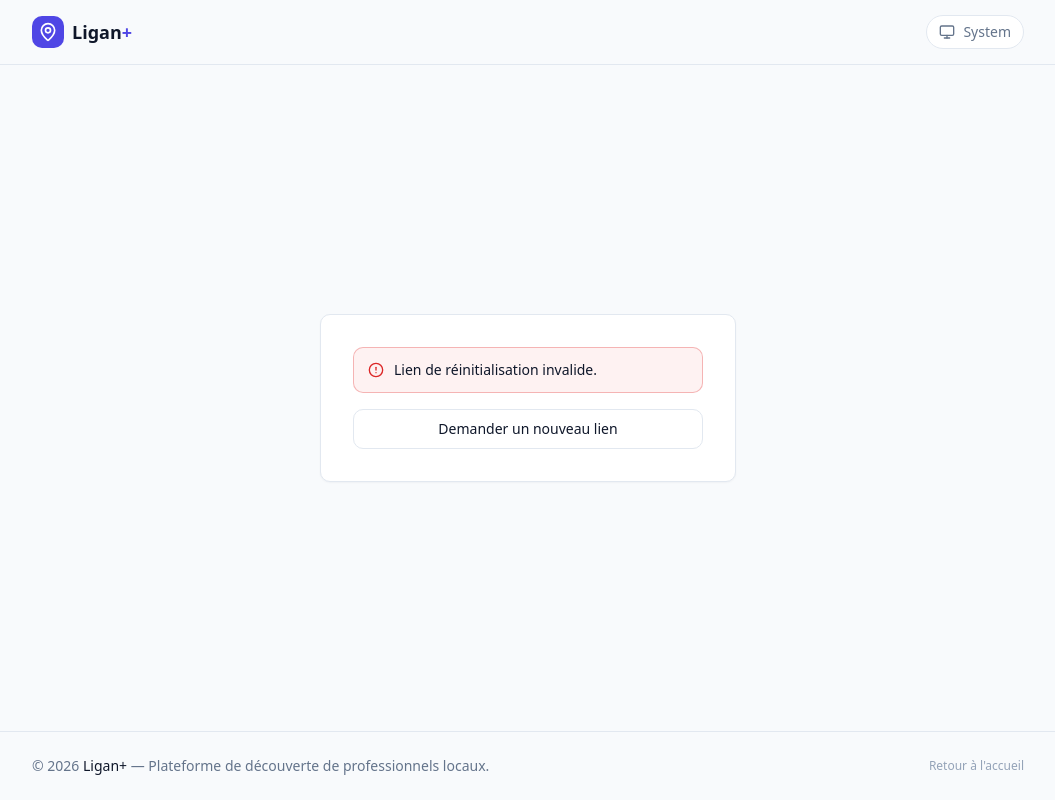
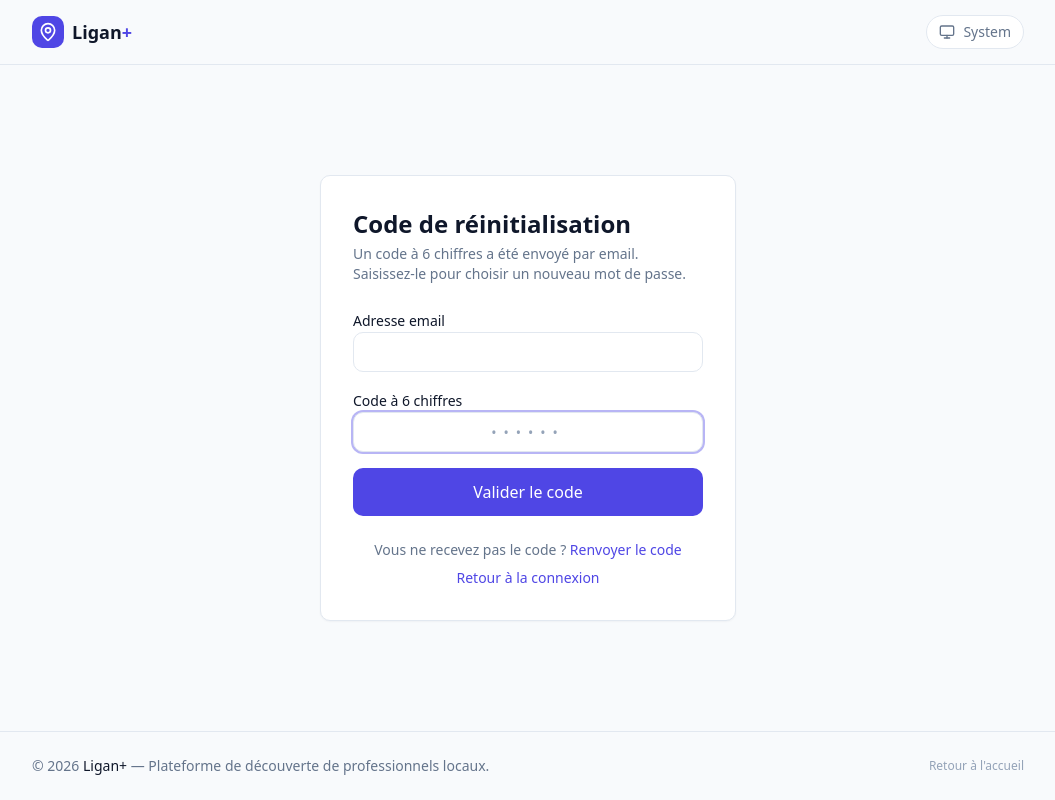
Before and after one commit to Dupont-fr/ligan-frontend, a React (Vite) app: page /reset-password in a window 1280 px wide. Shown: the whole page, without its empty margins (112-1167 px from the left). Built offline with nearby package versions, Linux system fonts and the light colour scheme; no server answers.

Commit message:
feat(auth): pages login/register (PasswordInput oeil), verification email par code 6 chiffres, forgot/reset par code, AutoLogin apres verification, Dashboard + routeur protege (Sprint 1)

```diff
--- /dev/null
+++ b/src/components/ui/PasswordInput.tsx
@@ -0,0 +1,32 @@
+import { Eye, EyeOff } from 'lucide-react'
+import { useState, type InputHTMLAttributes, type Ref } from 'react'
+import { Input } from './Input'
+
+interface PasswordInputProps extends InputHTMLAttributes<HTMLInputElement> {
+  error?: boolean
+  ref?: Ref<HTMLInputElement>
+}
+
+export function PasswordInput({ error = false, className = '', ref, ...props }: PasswordInputProps) {
+  const [visible, setVisible] = useState(false)
+
+  return (
+    <div className="relative">
+      <Input
+        ref={ref}
+        type={visible ? 'text' : 'password'}
+        error={error}
+        className={`pr-10 ${className}`}
+        {...props}
+      />
+      <button
+        type="button"
+        onClick={() => setVisible((v) => !v)}
+        aria-label={visible ? 'Masquer le mot de passe' : 'Afficher le mot de passe'}
+        className="absolute inset-y-0 right-0 flex w-10 items-center justify-center text-text-muted transition-colors hover:text-text-primary"
+      >
+        {visible ? <EyeOff className="h-4 w-4" aria-hidden /> : <Eye className="h-4 w-4" aria-hidden />}
+      </button>
+    </div>
+  )
+}
--- a/src/pages/auth/ForgotPasswordPage.tsx
+++ b/src/pages/auth/ForgotPasswordPage.tsx
@@ -1,7 +1,7 @@
 import { zodResolver } from '@hookform/resolvers/zod'
 import { useState } from 'react'
 import { useForm } from 'react-hook-form'
-import { Link } from 'react-router-dom'
+import { Link, useNavigate } from 'react-router-dom'
 import { z } from 'zod'
 import { Alert } from '../../components/ui/Alert'
 import { Button } from '../../components/ui/Button'
@@ -18,8 +18,8 @@ const schema = z.object({
 type FormValues = z.infer<typeof schema>
 
 export function ForgotPasswordPage() {
+  const navigate = useNavigate()
   const [formError, setFormError] = useState<string | null>(null)
-  const [sent, setSent] = useState(false)
 
   const {
     register,
@@ -34,7 +34,7 @@ export function ForgotPasswordPage() {
     setFormError(null)
     try {
       await forgotPassword(values.email)
-      setSent(true)
+      navigate(`/reset-password?email=${encodeURIComponent(values.email)}`)
     } catch (err) {
       setFormError(err instanceof ApiError ? err.message : 'Une erreur est survenue')
     }
@@ -45,25 +45,12 @@ export function ForgotPasswordPage() {
       <div className="space-y-1">
         <h1 className="text-2xl font-bold text-text-primary">Mot de passe oublié</h1>
         <p className="text-sm text-text-secondary">
-          Nous vous enverrons un lien pour choisir un nouveau mot de passe.
+          Entrez votre adresse email : nous vous enverrons un code pour choisir un nouveau mot de
+          passe.
         </p>
       </div>
 
-      <div className="mt-6 space-y-4">
-        {sent ? (
-          <>
-            <Alert variant="success">
-              Si un compte existe avec cette adresse email, un lien de réinitialisation a été
-              envoyé (valable 1&nbsp;h).
-            </Alert>
-            <Link to="/login">
-              <Button variant="outline" className="w-full">
-                Retour à la connexion
-              </Button>
-            </Link>
-          </>
-        ) : (
-          <form onSubmit={handleSubmit(onSubmit)} noValidate className="space-y-4">
+      <form onSubmit={handleSubmit(onSubmit)} noValidate className="mt-6 space-y-4">
         {formError ? <Alert variant="error">{formError}</Alert> : null}
 
         <FormField label="Adresse email" htmlFor="email" error={errors.email?.message}>
@@ -78,11 +65,9 @@ export function ForgotPasswordPage() {
         </FormField>
 
         <Button type="submit" size="lg" className="w-full" loading={isSubmitting}>
-              Envoyer le lien
+          Envoyer le code
         </Button>
       </form>
-        )}
-      </div>
 
       <p className="mt-6 text-center text-sm text-text-secondary">
         Vous vous souvenez de votre mot de passe&nbsp;?{' '}
--- a/src/pages/auth/LoginPage.tsx
+++ b/src/pages/auth/LoginPage.tsx
@@ -8,6 +8,7 @@ import { Button } from '../../components/ui/Button'
 import { Card } from '../../components/ui/Card'
 import { FormField } from '../../components/ui/FormField'
 import { Input } from '../../components/ui/Input'
+import { PasswordInput } from '../../components/ui/PasswordInput'
 import { ApiError } from '../../lib/api'
 import { useAuth } from '../../features/auth/AuthContext'
 
@@ -71,9 +72,8 @@ export function LoginPage() {
         </FormField>
 
         <FormField label="Mot de passe" htmlFor="password" error={errors.password?.message}>
-          <Input
+          <PasswordInput
             id="password"
-            type="password"
             autoComplete="current-password"
             placeholder="••••••••"
             error={Boolean(errors.password)}
--- a/src/pages/auth/ResetPasswordPage.tsx
+++ b/src/pages/auth/ResetPasswordPage.tsx
@@ -1,5 +1,5 @@
 import { zodResolver } from '@hookform/resolvers/zod'
-import { useState } from 'react'
+import { useEffect, useState } from 'react'
 import { useForm } from 'react-hook-form'
 import { Link, useSearchParams } from 'react-router-dom'
 import { z } from 'zod'
@@ -8,10 +8,16 @@ import { Button } from '../../components/ui/Button'
 import { Card } from '../../components/ui/Card'
 import { FormField } from '../../components/ui/FormField'
 import { Input } from '../../components/ui/Input'
+import { PasswordInput } from '../../components/ui/PasswordInput'
 import { ApiError } from '../../lib/api'
-import { resetPassword } from '../../services/auth'
+import { resendCode, resetPassword, verifyResetCode } from '../../services/auth'
 
-const schema = z
+const codeSchema = z.object({
+  email: z.string().trim().toLowerCase().min(1, 'Adresse email requise').email('Adresse email invalide'),
+  code: z.string().trim().regex(/^\d{6}$/, 'Le code doit contenir 6 chiffres'),
+})
+
+const passwordSchema = z
   .object({
     password: z.string().min(8, 'Le mot de passe doit contenir au moins 8 caractères').max(128),
     confirmPassword: z.string().min(1, 'Confirmez le mot de passe'),
@@ -21,43 +27,130 @@ const schema = z
     path: ['confirmPassword'],
   })
 
-type FormValues = z.infer<typeof schema>
+type CodeValues = z.infer<typeof codeSchema>
+type PasswordValues = z.infer<typeof passwordSchema>
+
+type Stage = 'code' | 'password' | 'done'
 
 export function ResetPasswordPage() {
   const [searchParams] = useSearchParams()
-  const token = searchParams.get('token')
+  const initialEmail = searchParams.get('email') ?? ''
+  const [stage, setStage] = useState<Stage>('code')
   const [formError, setFormError] = useState<string | null>(null)
-  const [done, setDone] = useState(false)
+  const [cooldown, setCooldown] = useState(0)
+  const [email, setEmail] = useState(initialEmail)
+  const [code, setCode] = useState('')
 
-  const {
-    register,
-    handleSubmit,
-    formState: { errors, isSubmitting },
-  } = useForm<FormValues>({
-    resolver: zodResolver(schema),
+  const codeForm = useForm<CodeValues>({
+    resolver: zodResolver(codeSchema),
+    defaultValues: { email: initialEmail, code: '' },
+  })
+
+  const passwordForm = useForm<PasswordValues>({
+    resolver: zodResolver(passwordSchema),
     defaultValues: { password: '', confirmPassword: '' },
   })
 
-  const onSubmit = async (values: FormValues) => {
-    if (!token) return
+  useEffect(() => {
+    if (cooldown <= 0) return
+    const t = setInterval(() => setCooldown((c) => c - 1), 1000)
+    return () => clearInterval(t)
+  }, [cooldown])
+
+  const onCodeSubmit = async (values: CodeValues) => {
     setFormError(null)
     try {
-      await resetPassword(token, values.password)
-      setDone(true)
+      await verifyResetCode(values.email, values.code)
+      setEmail(values.email)
+      setCode(values.code)
+      setStage('password')
     } catch (err) {
       setFormError(err instanceof ApiError ? err.message : 'Une erreur est survenue')
     }
   }
 
-  if (!token) {
+  const onPasswordSubmit = async (values: PasswordValues) => {
+    setFormError(null)
+    try {
+      await resetPassword(email, code, values.password)
+      setStage('done')
+    } catch (err) {
+      setFormError(err instanceof ApiError ? err.message : 'Une erreur est survenue')
+    }
+  }
+
+  const handleResend = async () => {
+    const currentEmail = codeForm.getValues('email')
+    if (!currentEmail) return
+    setFormError(null)
+    try {
+      await resendCode(currentEmail, 'reset')
+      setCooldown(60)
+    } catch (err) {
+      setFormError(err instanceof ApiError ? err.message : 'Impossible de renvoyer le code')
+    }
+  }
+
+  if (stage === 'done') {
     return (
       <Card className="p-6 sm:p-8">
-        <Alert variant="error">Lien de réinitialisation invalide.</Alert>
-        <Link to="/forgot-password" className="mt-4 block">
-          <Button variant="outline" className="w-full">
-            Demander un nouveau lien
+        <div className="space-y-1">
+          <h1 className="text-2xl font-bold text-text-primary">Mot de passe réinitialisé</h1>
+          <p className="text-sm text-text-secondary">
+            Toutes vos sessions ont été déconnectées. Vous pouvez vous connecter avec votre nouveau
+            mot de passe.
+          </p>
+        </div>
+        <Link to="/login" className="mt-6 block">
+          <Button size="lg" className="w-full">
+            Se connecter
           </Button>
         </Link>
+      </Card>
+    )
+  }
+
+  if (stage === 'password') {
+    return (
+      <Card className="p-6 sm:p-8">
+        <div className="space-y-1">
+          <h1 className="text-2xl font-bold text-text-primary">Nouveau mot de passe</h1>
+          <p className="text-sm text-text-secondary">
+            Code validé pour <strong>{email}</strong>. Choisissez un nouveau mot de passe sécurisé.
+          </p>
+        </div>
+
+        <form onSubmit={passwordForm.handleSubmit(onPasswordSubmit)} noValidate className="mt-6 space-y-4">
+          {formError ? <Alert variant="error">{formError}</Alert> : null}
+
+          <FormField label="Nouveau mot de passe" htmlFor="password" error={passwordForm.formState.errors.password?.message}>
+            <PasswordInput
+              id="password"
+              autoComplete="new-password"
+              placeholder="8 caractères minimum"
+              error={Boolean(passwordForm.formState.errors.password)}
+              {...passwordForm.register('password')}
+            />
+          </FormField>
+
+          <FormField
+            label="Confirmer le mot de passe"
+            htmlFor="confirmPassword"
+            error={passwordForm.formState.errors.confirmPassword?.message}
+          >
+            <PasswordInput
+              id="confirmPassword"
+              autoComplete="new-password"
+              placeholder="••••••••"
+              error={Boolean(passwordForm.formState.errors.confirmPassword)}
+              {...passwordForm.register('confirmPassword')}
+            />
+          </FormField>
+
+          <Button type="submit" size="lg" className="w-full" loading={passwordForm.formState.isSubmitting}>
+            Réinitialiser le mot de passe
+          </Button>
+        </form>
       </Card>
     )
   }
@@ -65,58 +158,62 @@ export function ResetPasswordPage() {
   return (
     <Card className="p-6 sm:p-8">
       <div className="space-y-1">
-        <h1 className="text-2xl font-bold text-text-primary">Nouveau mot de passe</h1>
-        <p className="text-sm text-text-secondary">Choisissez un mot de passe sécurisé.</p>
+        <h1 className="text-2xl font-bold text-text-primary">Code de réinitialisation</h1>
+        <p className="text-sm text-text-secondary">
+          Un code à 6 chiffres a été envoyé par email. Saisissez-le pour choisir un nouveau mot de
+          passe.
+        </p>
       </div>
 
-      <div className="mt-6 space-y-4">
-        {done ? (
-          <>
-            <Alert variant="success">
-              Mot de passe réinitialisé. Toutes vos sessions ont été déconnectées.
-            </Alert>
-            <Link to="/login">
-              <Button size="lg" className="w-full">
-                Se connecter
-              </Button>
-            </Link>
-          </>
-        ) : (
-          <form onSubmit={handleSubmit(onSubmit)} noValidate className="space-y-4">
+      <form onSubmit={codeForm.handleSubmit(onCodeSubmit)} noValidate className="mt-6 space-y-4">
         {formError ? <Alert variant="error">{formError}</Alert> : null}
 
-            <FormField label="Nouveau mot de passe" htmlFor="password" error={errors.password?.message}>
+        <FormField label="Adresse email" htmlFor="email" error={codeForm.formState.errors.email?.message}>
           <Input
-                id="password"
-                type="password"
-                autoComplete="new-password"
-                placeholder="8 caractères minimum"
-                error={Boolean(errors.password)}
-                {...register('password')}
+            id="email"
+            type="email"
+            autoComplete="email"
+            error={Boolean(codeForm.formState.errors.email)}
+            {...codeForm.register('email')}
           />
         </FormField>
 
-            <FormField
-              label="Confirmer le mot de passe"
-              htmlFor="confirmPassword"
-              error={errors.confirmPassword?.message}
-            >
+        <FormField label="Code à 6 chiffres" htmlFor="code" error={codeForm.formState.errors.code?.message}>
           <Input
-                id="confirmPassword"
-                type="password"
-                autoComplete="new-password"
-                placeholder="••••••••"
-                error={Boolean(errors.confirmPassword)}
-                {...register('confirmPassword')}
+            id="code"
+            inputMode="numeric"
+            autoComplete="one-time-code"
+            placeholder="••••••"
+            autoFocus
+            maxLength={6}
+            className="text-center text-lg tracking-[0.5em]"
+            error={Boolean(codeForm.formState.errors.code)}
+            {...codeForm.register('code')}
           />
         </FormField>
 
-            <Button type="submit" size="lg" className="w-full" loading={isSubmitting}>
-              Réinitialiser le mot de passe
+        <Button type="submit" size="lg" className="w-full" loading={codeForm.formState.isSubmitting}>
+          Valider le code
         </Button>
       </form>
-        )}
-      </div>
+
+      <p className="mt-6 text-center text-sm text-text-secondary">
+        Vous ne recevez pas le code&nbsp;?{' '}
+        <button
+          type="button"
+          disabled={cooldown > 0}
+          onClick={handleResend}
+          className="font-medium text-primary hover:underline disabled:cursor-not-allowed disabled:text-text-muted"
+        >
+          {cooldown > 0 ? `Renvoyer dans ${cooldown} s` : 'Renvoyer le code'}
+        </button>
+      </p>
+
+      <p className="mt-2 text-center text-sm text-text-secondary">
+        <Link to="/login" className="font-medium text-primary hover:underline">
+          Retour à la connexion
+        </Link>
+      </p>
     </Card>
   )
 }
--- a/src/pages/auth/VerifyEmailPage.tsx
+++ b/src/pages/auth/VerifyEmailPage.tsx
@@ -1,99 +1,133 @@
+import { zodResolver } from '@hookform/resolvers/zod'
 import { useEffect, useState } from 'react'
-import { Link, useNavigate, useSearchParams } from 'react-router-dom'
+import { useForm } from 'react-hook-form'
+import { Link, Navigate, useNavigate, useSearchParams } from 'react-router-dom'
+import { z } from 'zod'
 import { Alert } from '../../components/ui/Alert'
 import { Button } from '../../components/ui/Button'
 import { Card } from '../../components/ui/Card'
-import { FullScreenLoader } from '../../components/shared/FullScreenLoader'
+import { FormField } from '../../components/ui/FormField'
+import { Input } from '../../components/ui/Input'
+import { useAuth } from '../../features/auth/AuthContext'
 import { ApiError } from '../../lib/api'
-import { useAuth } from '../../features/auth/AuthContext'
-import { verifyEmail } from '../../services/auth'
+import { resendCode } from '../../services/auth'
 
-type VerifyState = 'verifying' | 'success' | 'error'
+const schema = z.object({
+  email: z.string().trim().toLowerCase().min(1, 'Adresse email requise').email('Adresse email invalide'),
+  code: z.string().trim().regex(/^\d{6}$/, 'Le code doit contenir 6 chiffres'),
+})
+
+type FormValues = z.infer<typeof schema>
 
 export function VerifyEmailPage() {
   const [searchParams] = useSearchParams()
-  const token = searchParams.get('token')
-  const [state, setState] = useState<VerifyState>('verifying')
-  const [error, setError] = useState<string | null>(null)
+  const initialEmail = searchParams.get('email') ?? ''
+  const { verifyAccount, status } = useAuth()
   const navigate = useNavigate()
-  const { refreshUser, status } = useAuth()
+  const [formError, setFormError] = useState<string | null>(null)
+  const [cooldown, setCooldown] = useState(0)
+
+  const {
+    register,
+    handleSubmit,
+    getValues,
+    formState: { errors, isSubmitting },
+  } = useForm<FormValues>({
+    resolver: zodResolver(schema),
+    defaultValues: { email: initialEmail, code: '' },
+  })
 
   useEffect(() => {
-    if (!token) return
-    let cancelled = false
+    if (cooldown <= 0) return
+    const t = setInterval(() => setCooldown((c) => c - 1), 1000)
+    return () => clearInterval(t)
+  }, [cooldown])
 
-    const run = async () => {
+  if (status === 'authenticated') {
+    return <Navigate to="/dashboard" replace />
+  }
+
+  const onSubmit = async (values: FormValues) => {
+    setFormError(null)
     try {
-        await verifyEmail(token)
-        if (!cancelled) {
-          setState('success')
-          await refreshUser()
-        }
+      await verifyAccount(values.email, values.code)
+      navigate('/dashboard', { replace: true })
     } catch (err) {
-        if (!cancelled) {
-          setState('error')
-          setError(err instanceof ApiError ? err.message : 'Vérification impossible')
+      setFormError(err instanceof ApiError ? err.message : 'Une erreur est survenue')
     }
   }
+
+  const handleResend = async () => {
+    const email = getValues('email')
+    if (!email) return
+    setFormError(null)
+    try {
+      await resendCode(email, 'verify')
+      setCooldown(60)
+    } catch (err) {
+      setFormError(err instanceof ApiError ? err.message : 'Impossible de renvoyer le code')
     }
-    void run()
-
-    return () => {
-      cancelled = true
-    }
-  }, [token, refreshUser])
-
-  if (!token) {
-    return (
-      <Card className="p-6 sm:p-8">
-        <Alert variant="error">Lien de vérification manquant.</Alert>
-        <Link to="/login" className="mt-4 block">
-          <Button variant="outline" className="w-full">
-            Retour à la connexion
-          </Button>
-        </Link>
-      </Card>
-    )
-  }
-
-  if (state === 'verifying') {
-    return <FullScreenLoader label="Vérification de votre adresse email…" />
   }
 
   return (
     <Card className="p-6 sm:p-8">
-      {state === 'success' ? (
-        <>
       <div className="space-y-1">
-            <h1 className="text-2xl font-bold text-text-primary">Email vérifié&nbsp;!</h1>
+        <h1 className="text-2xl font-bold text-text-primary">Vérifie ton adresse email</h1>
         <p className="text-sm text-text-secondary">
-              Votre compte est activé. Vous pouvez accéder à votre espace.
+          Un code à 6 chiffres a été envoyé à <strong>{initialEmail}</strong>. Saisis-le ci-dessous
+          pour activer ton compte.
         </p>
       </div>
-          <div className="mt-6">
-            {status === 'authenticated' ? (
-              <Button size="lg" className="w-full" onClick={() => navigate('/dashboard', { replace: true })}>
-                Accéder à mon espace
+
+      <form onSubmit={handleSubmit(onSubmit)} noValidate className="mt-6 space-y-4">
+        {formError ? <Alert variant="error">{formError}</Alert> : null}
+
+        <FormField label="Adresse email" htmlFor="email" error={errors.email?.message}>
+          <Input
+            id="email"
+            type="email"
+            autoComplete="email"
+            error={Boolean(errors.email)}
+            {...register('email')}
+          />
+        </FormField>
+
+        <FormField label="Code de vérification" htmlFor="code" error={errors.code?.message}>
+          <Input
+            id="code"
+            inputMode="numeric"
+            autoComplete="one-time-code"
+            placeholder="••••••"
+            autoFocus
+            maxLength={6}
+            className="text-center text-lg tracking-[0.5em]"
+            error={Boolean(errors.code)}
+            {...register('code')}
+          />
+        </FormField>
+
+        <Button type="submit" size="lg" className="w-full" loading={isSubmitting}>
+          Vérifier et me connecter
         </Button>
-            ) : (
-              <Link to="/login" className="block">
-                <Button size="lg" className="w-full">
-                  Se connecter
-                </Button>
+      </form>
+
+      <p className="mt-6 text-center text-sm text-text-secondary">
+        Vous ne recevez pas le code&nbsp;?{' '}
+        <button
+          type="button"
+          disabled={cooldown > 0}
+          onClick={handleResend}
+          className="font-medium text-primary hover:underline disabled:cursor-not-allowed disabled:text-text-muted"
+        >
+          {cooldown > 0 ? `Renvoyer dans ${cooldown} s` : 'Renvoyer le code'}
+        </button>
+      </p>
+
+      <p className="mt-2 text-center text-sm text-text-secondary">
+        <Link to="/login" className="font-medium text-primary hover:underline">
+          Retour à la connexion
         </Link>
-            )}
-          </div>
-        </>
-      ) : (
-        <>
-          <Alert variant="error">{error ?? 'Impossible de vérifier votre adresse email.'}</Alert>
-          <Link to="/login" className="mt-4 block">
-            <Button variant="outline" className="w-full">
-              Retour à la connexion
-            </Button>
-          </Link>
-        </>
-      )}
+      </p>
     </Card>
   )
 }
--- a/src/services/auth.ts
+++ b/src/services/auth.ts
@@ -30,12 +30,18 @@ export interface RegisterInput {
   password: string
 }
 
+export type CodePurpose = 'verify' | 'reset'
+
 export function register(input: RegisterInput): Promise<AuthUserResponse> {
   return apiPost<AuthUserResponse>('/api/auth/register', input)
 }
 
-export function verifyEmail(token: string): Promise<AuthUserResponse> {
-  return apiGet<AuthUserResponse>(`/api/auth/verify-email?token=${encodeURIComponent(token)}`)
+export function verifyCode(email: string, code: string): Promise<AuthUserResponse> {
+  return apiPost<AuthUserResponse>('/api/auth/verify-code', { email, code })
+}
+
+export function resendCode(email: string, purpose: CodePurpose): Promise<MessageResponse> {
+  return apiPost<MessageResponse>('/api/auth/resend-code', { email, purpose })
 }
 
 export function login(email: string, password: string): Promise<AuthUserResponse> {
@@ -58,6 +64,10 @@ export function forgotPassword(email: string): Promise<MessageResponse> {
   return apiPost<MessageResponse>('/api/auth/forgot-password', { email })
 }
 
-export function resetPassword(token: string, password: string): Promise<MessageResponse> {
-  return apiPost<MessageResponse>('/api/auth/reset-password', { token, password })
+export function verifyResetCode(email: string, code: string): Promise<MessageResponse> {
+  return apiPost<MessageResponse>('/api/auth/verify-reset-code', { email, code })
 }
+
+export function resetPassword(email: string, code: string, password: string): Promise<MessageResponse> {
+  return apiPost<MessageResponse>('/api/auth/reset-password', { email, code, password })
+}
```
Also changed, not shown: src/features/auth/AuthContext.tsx (+8 -0 lines), src/pages/auth/RegisterPage.tsx (+6 -35 lines). Lines whose indentation alone changed are shown as unchanged.
